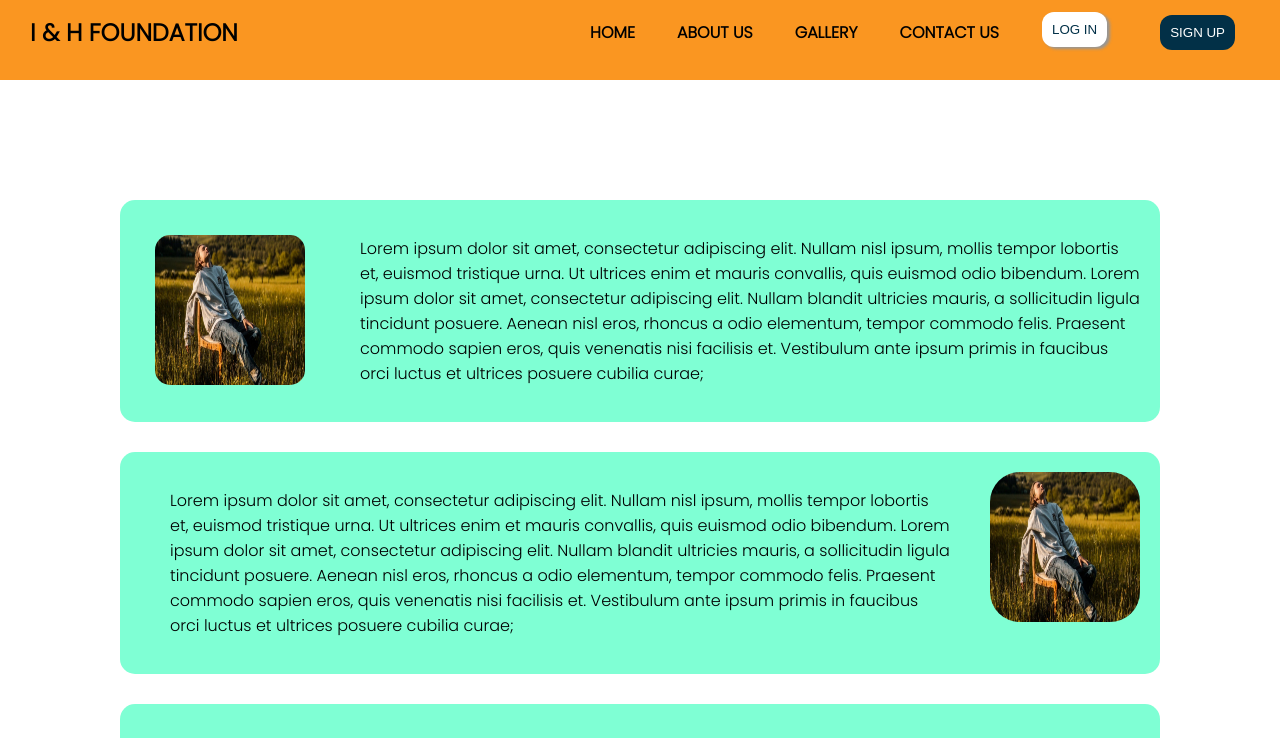
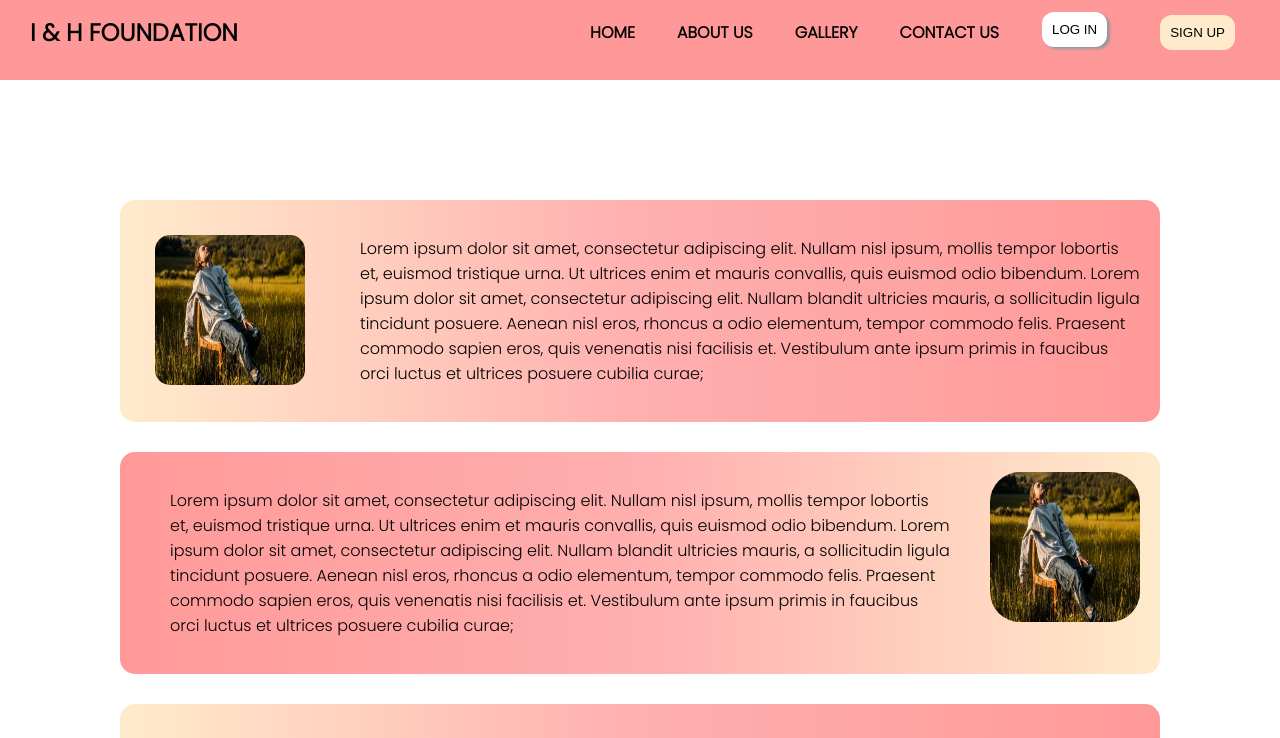
Before and after one commit to BhuvaneshwariBaskar/I-and-H-Foundations, a plain HTML site: page Gallery.html in a window 1280 px wide. In both pictures the pointer is over the button "LOG IN". Shown: the top 738 px of the page. Drawn offline with Linux system fonts and the light colour scheme.

Commit message:
Update Gallery.html

```diff
--- a/Gallery.html
+++ b/Gallery.html
@@ -11,6 +11,7 @@
             Gallery page
         </title>
         <style>
+/*            colors:FF9999,FFEBCC,FBFFE2,FFAFAF*/
             body{
                 margin: 0;
                 font-family: 'Outfit', sans-serif;
@@ -33,7 +34,7 @@
                 display: flex;
                 width: 100vw;
                 justify-content: space-between;
-                background-color: #FA9621;
+                background-color: #FF9999;
                 height: 10vh;
             }
             #logo{
@@ -61,8 +62,8 @@
                 padding: 0 5px;
             }
             .menu-btn button{
-                background-color: #023047;
-                color: #ffff;
+                background-color: #FFEBCC;
+                color: black;
                 border-radius: 12px;
                 border: none;
                 padding: 10px;
@@ -70,7 +71,7 @@
             }
             .menu-btn button:hover{
                 background-color: #ffff;
-                color: #023047;
+                color: black;
                 box-shadow: 3px 2px 3px #969696;
                 cursor: pointer;
                 top: -3px;
@@ -81,13 +82,33 @@
             }
             .testimonial-1,.testimonial-2{
 
-                background-color: aquamarine;
+                background-image: linear-gradient(to left,#FF9999,#FFAFAF,#FFEBCC);
                 margin-bottom: 30px;
                 display: flex;
                 flex-direction: row;
                 opacity: 0;
+                position: relative;
                 border-radius: 15px;
                 transition: opacity 1500ms ease-out;
+            }
+            .testimonial-2{
+                background-image: linear-gradient(to right,#FF9999,#FFAFAF,#FFEBCC);
+            }
+            .testimonial-1:hover{
+                background-image: linear-gradient(to right,#FF9999,#FFAFAF,#FFEBCC);
+                box-shadow: 3px 2px 3px #FBFFE2;
+
+                top: -7px;
+                left: -7px;
+            }
+            .testimonial-2:hover{
+                background-image: linear-gradient(to left,#FF9999,#FFAFAF,#FFEBCC);
+                box-shadow: 3px 2px 3px #FBFFE2;
+                top: -7px;
+                left: -7px;
+            }
+            .testimonial-1:hover main{
+                padding: 115px;
             }
             .testimonial-2 img{
                 padding: 20px;
```
